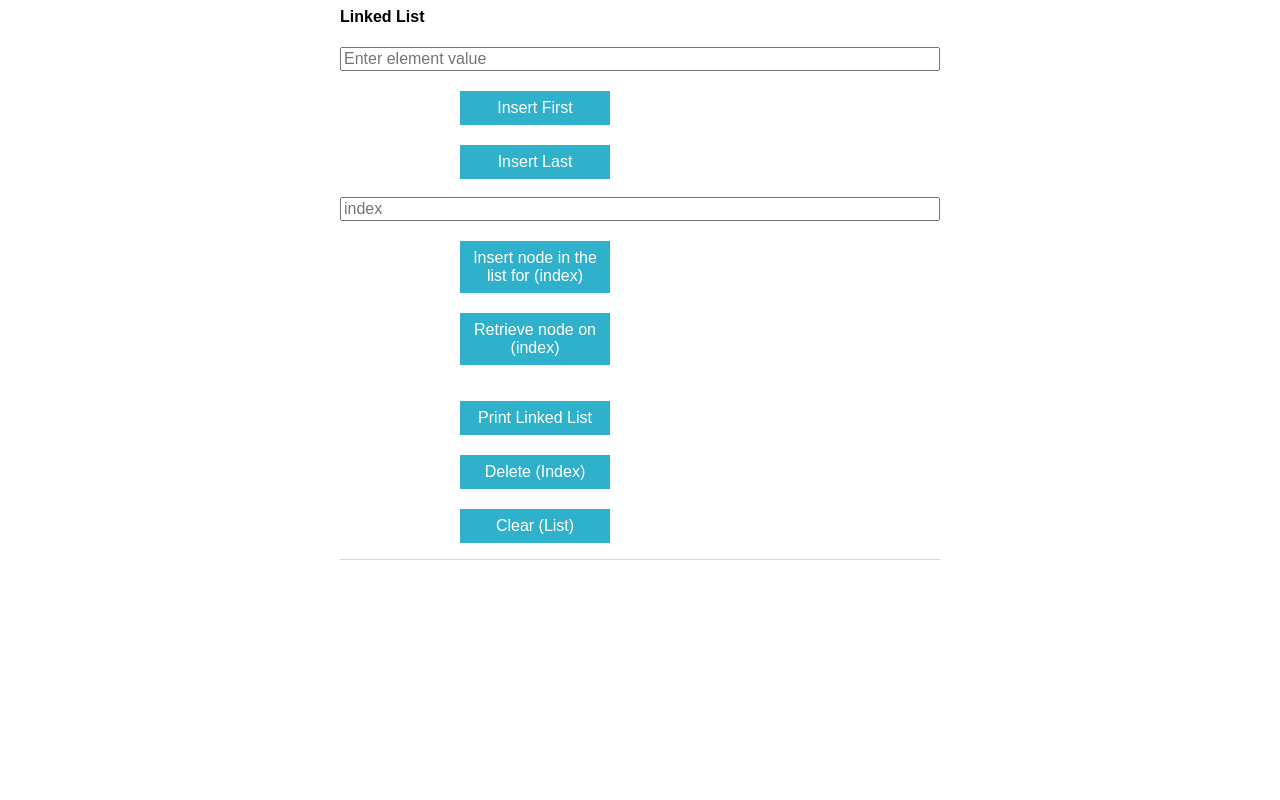
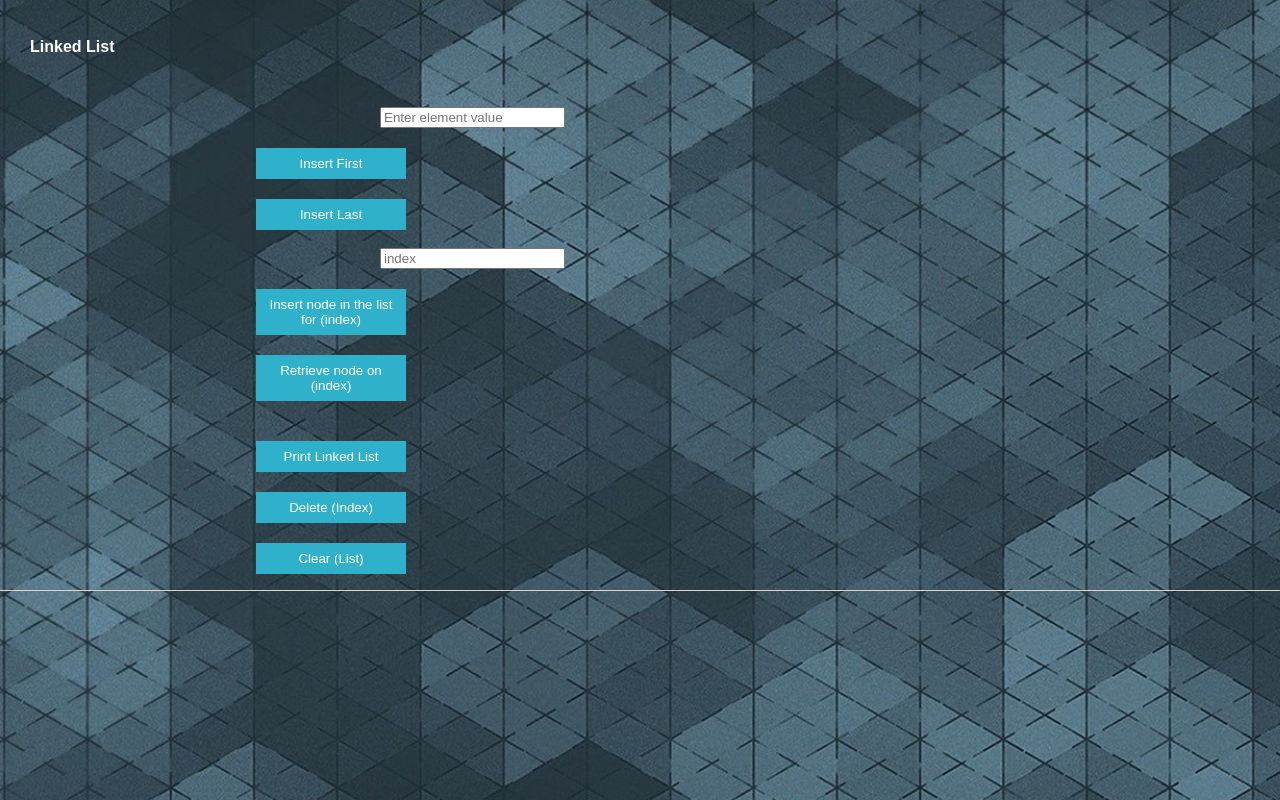
Before and after one commit to Idoufkir/LinkedList-1, a plain HTML site: page index.html in a window 1280 px wide. Drawn offline with Linux system fonts and the light colour scheme.

Commit message:
second commit

```diff
--- a/index.html
+++ b/index.html
@@ -3,8 +3,8 @@
     <meta charset="UTF-8">
     <meta name="viewport" content="width=device-width, initial-scale=1.0">
     <meta http-equiv="X-UA-Compatible" content="ie=edge">
-    <link rel="stylesheet" href="/style.css">
-    <script src="/script.js"></script>
+    <link rel="stylesheet" href="style.css">
+    <script src="script.js"></script>
     <title>LinkedList</title>
 </head>
 <body>
--- a/style.css
+++ b/style.css
@@ -1,11 +1,27 @@
+body{
+	background-image: url(background.jpg);
+	background-repeat: no-repeat;
+	background-size: cover;
+}
+
+
+
+
 html,
 * {
+
   font-family: Arial;
-  font-size: 1rem;
-  width: 600px;
-    height: auto;
-    margin-left: auto;
-    margin-right: auto;
+  height: auto;
+  margin-left: auto;
+  margin-right: auto;
+}
+
+#input-field{
+	margin-left: 380px;
+}
+
+#indice{
+	margin-left: 380px;
 }
 
 button {
@@ -35,6 +51,13 @@ button:hover {
   width: 100%;
 }
 
-#res1 {
-  color: green;
+p {
+
+  color: white;
+  font-size: 20px;
 }
+
+h4{
+	padding: 30px;
+	color: white;
+}
```
Also changed, not shown: background.jpg (added).
